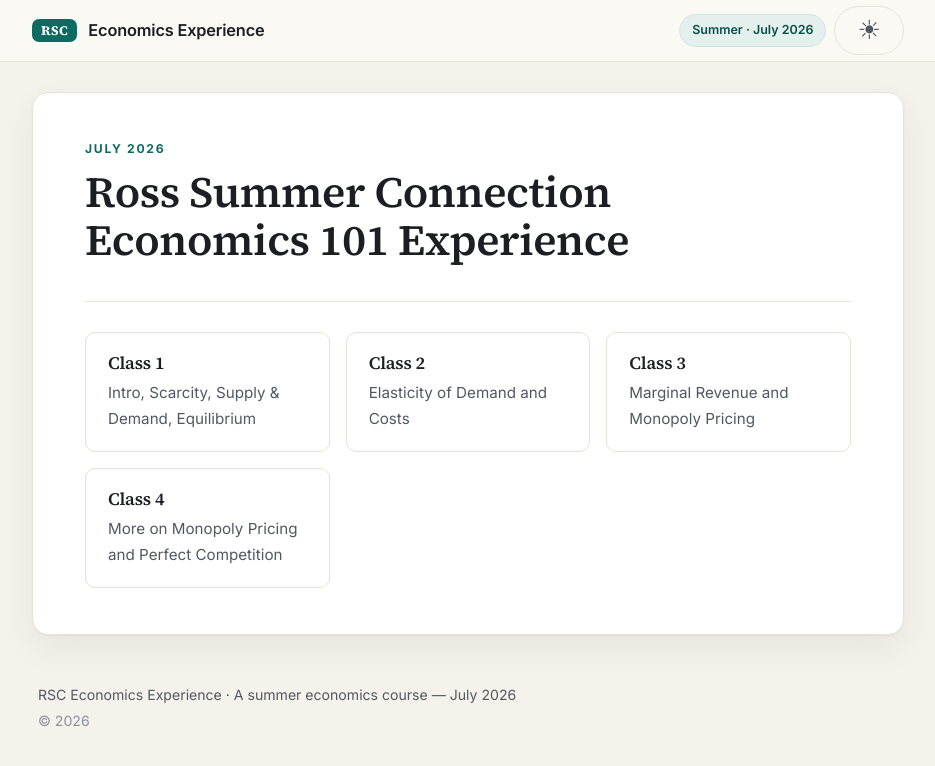
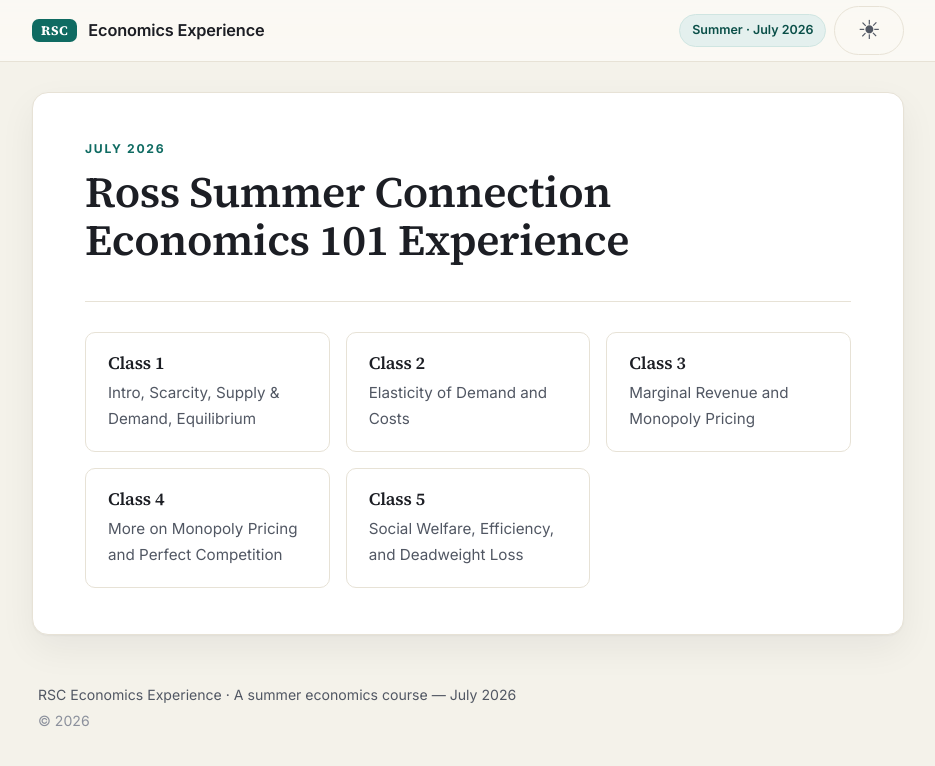
Before and after one commit to menghsuanrexhsieh/rsc2026econslides, a Jekyll site: the page built from index.md, in a window 1280 px wide. Shown: the top 766 px of the page, without its empty margins (172-1107 px from the left). Built offline with Jekyll 4.4.1, drawn with Linux system fonts in a browser that asks for light colours.

Commit message:
Publish Class 5: move deck into slides/ and add the homepage button
- git mv hfv/lecture-05.html -> slides/lecture-05.html (its ../slides/... asset
  paths resolve unchanged from the new location, like the other slides/ decks).
- Add the Class 5 card to the homepage (index.md) with the subtitle matching the
  deck: "Social Welfare, Efficiency, and Deadweight Loss".

```diff
--- a/index.md
+++ b/index.md
@@ -25,4 +25,8 @@ title: Home
     <h3>Class 4</h3>
     <p>More on Monopoly Pricing and Perfect Competition</p>
   </a>
+  <a class="card" href="{{ '/slides/lecture-05.html' | relative_url }}">
+    <h3>Class 5</h3>
+    <p>Social Welfare, Efficiency, and Deadweight Loss</p>
+  </a>
 </div>
```
Also changed, not shown: slides/lecture-05.html (renamed from hfv/lecture-05.html).
